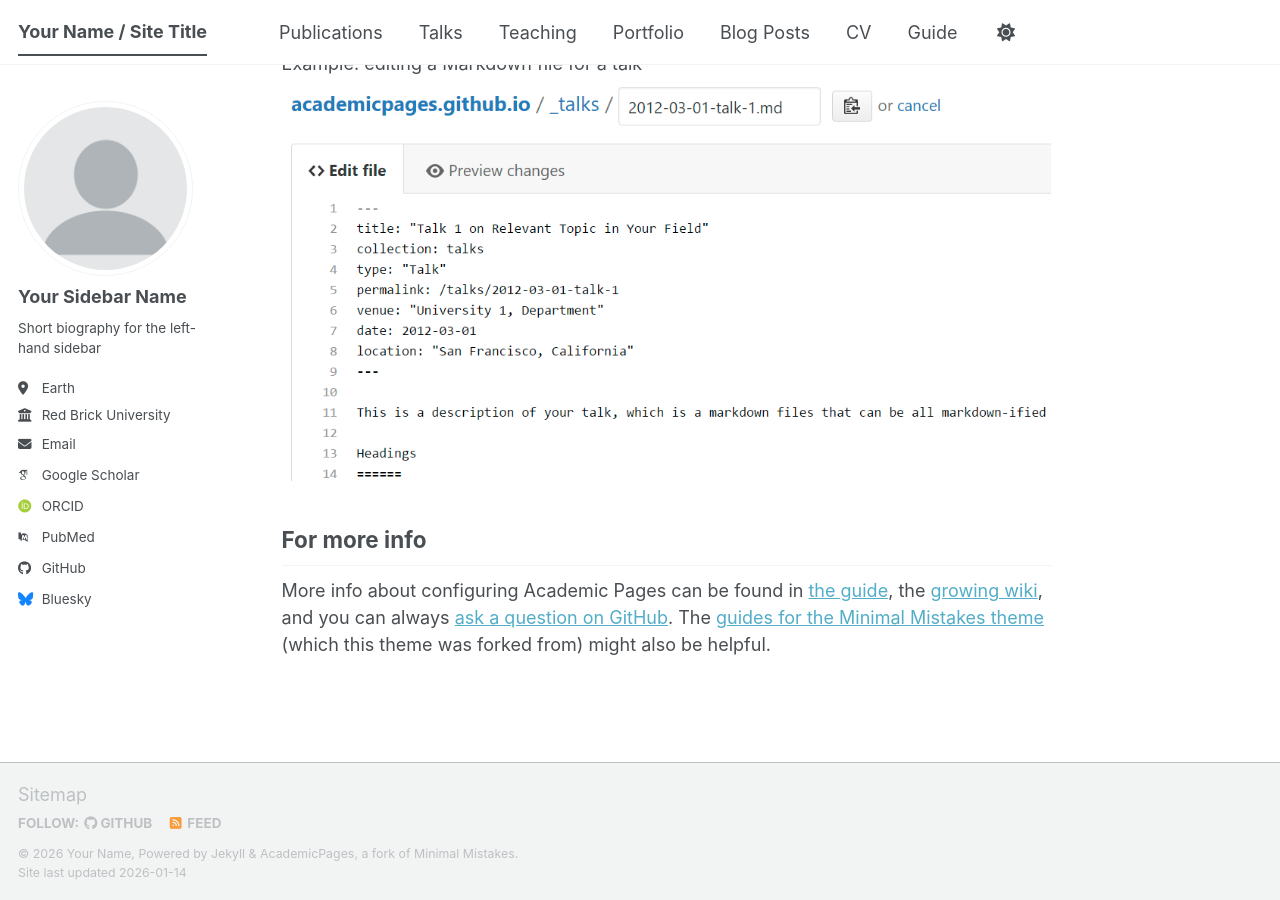
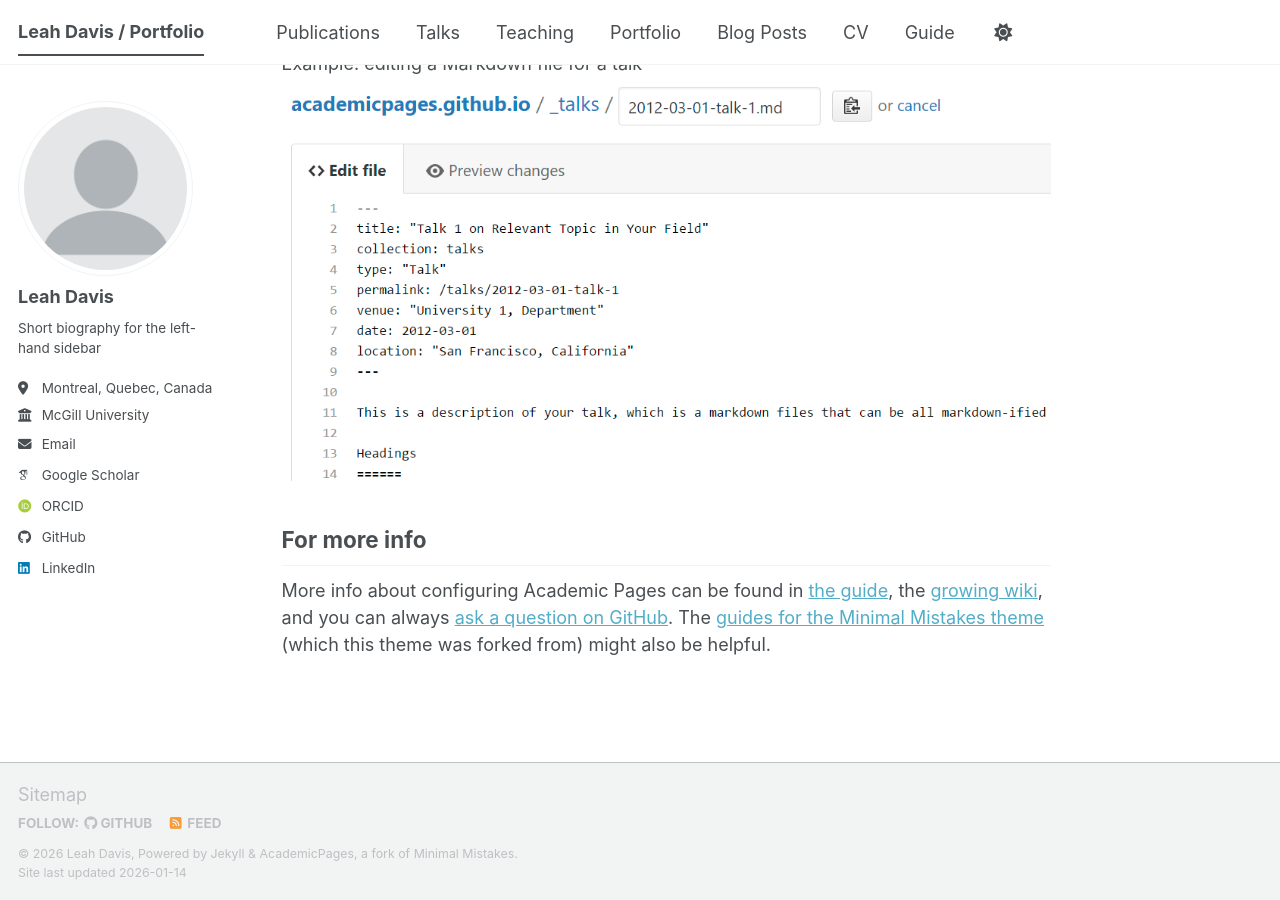
Before and after one commit to ldavis-design/ldavis-design.github.io, a Jekyll site: the page built from _pages/about.md, in a window 1280 px wide and 900 px high, scrolled down 2720 px. Built offline with Jekyll 4.4.1, drawn with Linux system fonts in a browser that asks for light colours; some web fonts are replaced; a script bundle is joined from its source files by our own code; library files that are not in the unit come from our copies.

Commit message:
Update _config.yml

```diff
--- a/_config.yml
+++ b/_config.yml
@@ -9,11 +9,11 @@
 # Basic Site Settings
 locale                   : "en-US"
 site_theme               : "default" # The available themes options are "default", "air", "sunrise", "mint", "dirt" and "contrast"
-title                    : "Your Name / Site Title"
+title                    : "Leah Davis / Portfolio"
 title_separator          : "-"
-name                     : &name "Your Name"
+name                     : &name "Leah Davis"
 description              : &description "Your Name's academic portfolio"   # Update this with a general description of your site, this is the default if not overridden by a page
-url                      : https://academicpages.github.io # The base hostname & protocol for your site e.g. "https://[your GitHub username].github.io",
+url                      : https://ldavis-design.github.io # The base hostname & protocol for your site e.g. "https://[your GitHub username].github.io",
                                                            # or if you already have some other page hosted on Github then use "https://[your GitHub username].github.io/[Your Repo Name]"
 baseurl                  : "" # the subpath of your site, e.g. "/blog"
 repository               : "academicpages/academicpages.github.io"
@@ -24,24 +24,24 @@ repository               : "academicpages/academicpages.github.io"
 author:
   # Biographic information
   avatar           : "profile.png"
-  name             : "Your Sidebar Name"
+  name             : "Leah Davis"
   pronouns         : # example: "she/her"
   bio              : "Short biography for the left-hand sidebar"
-  location         : "Earth"
-  employer         : "Red Brick University"
+  location         : "Montreal, Quebec, Canada"
+  employer         : "McGill University"
   uri              : # URL
-  email            : "none@example.org"
+  email            : "leah.davis@mail.mcgill.ca"
 
   # Academic websites
   academia         : # URL
   arxiv            : # URL - Update with the correct link to your profile
-  googlescholar    : "https://scholar.google.com/citations?user=PS_CX0AAAAAJ"
+  googlescholar    : "https://scholar.google.ca/citations?user=YLCdq8wAAAAJ&hl=en&oi=sra"
   inspire-hep      : # URL
   impactstory      : # URL
-  orcid            : "https://orcid.org/yourorcidurl"
+  orcid            : "https://orcid.org/my-orcid?orcid=0009-0006-9340-1234"
   semantic         : # URL
   ssrn             : # URL
-  pubmed           : "https://www.ncbi.nlm.nih.gov/pubmed/?term=john+snow"
+  pubmed           : # URL
   researchgate     : # URL
   scopus           : # URL
   zotero           : # URL
@@ -57,7 +57,7 @@ author:
 
   # Social media
   artstation       : # Username
-  bluesky          : "bsky.app" # Replace this with you Bluesky username
+  bluesky          : # Username Replace this with you Bluesky username
   facebook         : # Username
   flickr           : # Username
   foursquare       : # Username
@@ -66,7 +66,7 @@ author:
   keybase          : # Username
   instagram        : # Username
   lastfm           : # Username
-  linkedin         : # Username
+  linkedin         : "https://www.linkedin.com/in/leah-davis-a5372018b?originalSubdomain=ca"
   mastodon         : # URL
   medium           : # URL
   pinterest        : # Username
```
